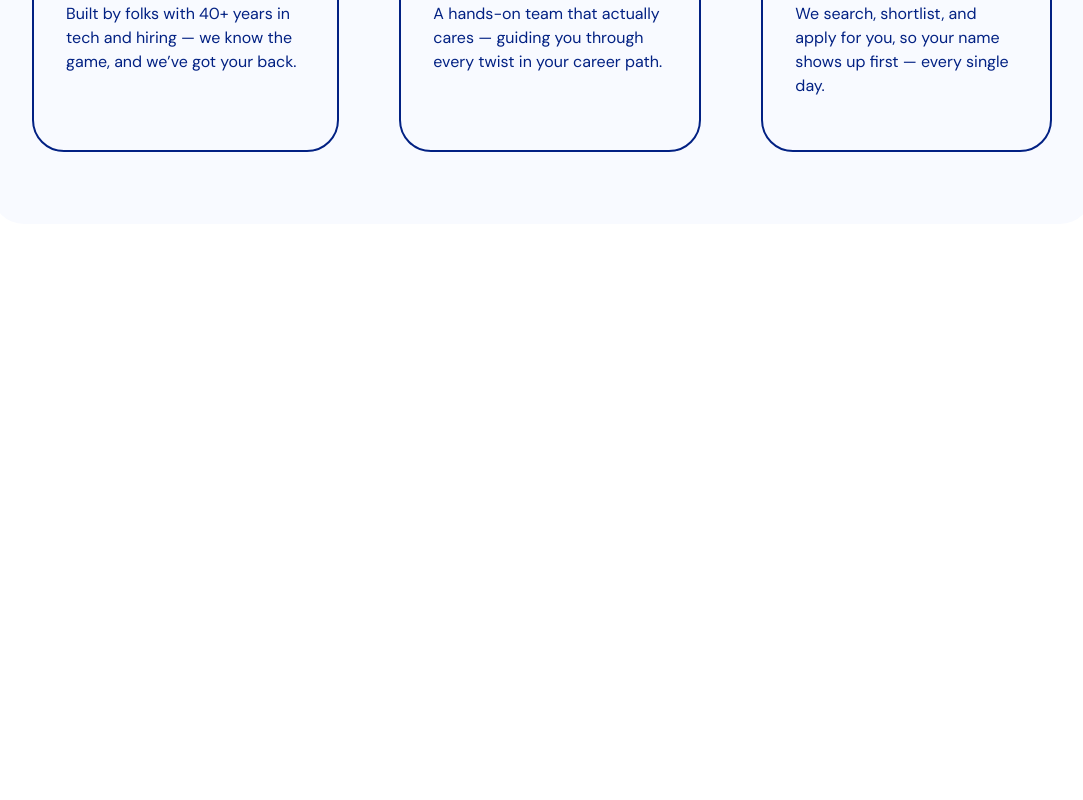
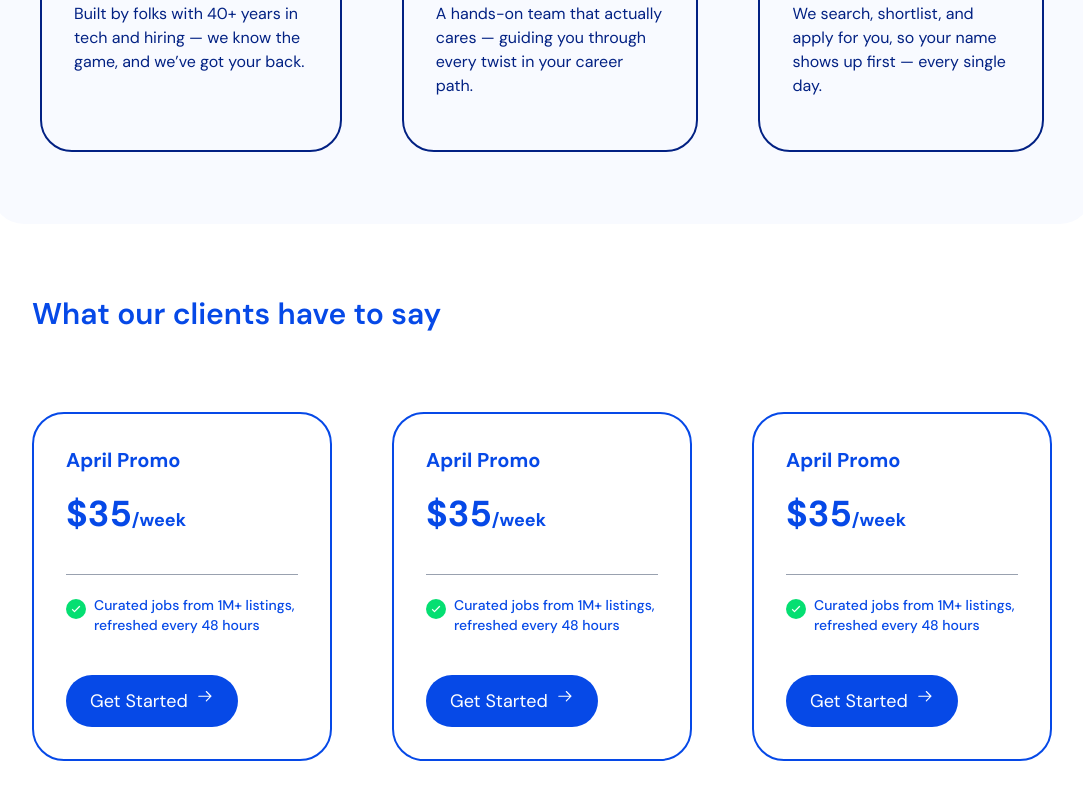
Before and after one commit to ashibullah/MobiusEngine.ai, a React (Vite) app: page / in a window 1280 px wide. Shown: the part 3152-3952 px from the top of the page, without its empty margins (98-1181 px from the left). Before the commit the page ends 3376 px from the top, so only its background shows below. Built offline with nearby package versions, Linux system fonts and the light colour scheme.

Commit message:
service plan

```diff
--- a/src/Pages/Home.jsx
+++ b/src/Pages/Home.jsx
@@ -5,6 +5,7 @@ import WorkSteps from '../components/WorkSteps';
 import AboutUs from '../components/AboutUs';
 import ClientReview from '../components/ClientReview';
 import ChooseUsSection from '../components/ChooseUsSection';
+import ServicePlan from '../components/ServicePlan';
 
 const Home = () => {
     return (
@@ -14,6 +15,7 @@ const Home = () => {
             <AboutUs/>
             <ClientReview/>
             <ChooseUsSection/>
+            <ServicePlan/>
         </div>
     );
 };
--- a/src/components/ChooseUsSection.jsx
+++ b/src/components/ChooseUsSection.jsx
@@ -7,9 +7,9 @@ import icon3 from '../assets/Star 1.png'
 const ChooseUsSection = () => {
     const des1 = `Built by folks with 40+ years in tech and hiring — we know the game, and we’ve got your back.`
     const des2 =`A hands-on team that actually cares — guiding you through every twist in your career path.`
-    const des3 = `We search, shortlist, and apply for you, so your name shows up first — every single day.`
+    const des3 = `We search, shortlist, and apply for you, so your name shows up first — every single day.`
     return (
-        <div className=" px-10 py-18 w-[1100px] mx-auto bg-[#F8FAFF] rounded-4xl">
+        <div className=" px-12 py-18 w-[1100px] mx-auto bg-[#F8FAFF] rounded-4xl">
             <h1 className='text-lightblue font-semibold text-3xl mb-10'>Why Choose Us?</h1>
             <div className='flex justify-between gap-15 '>
                 <Box img = {icon1} des={des1} tittle = {'Tried, Tested, Trusted'}/>
--- /dev/null
+++ b/src/components/ServicePlan.jsx
@@ -0,0 +1,19 @@
+import React from 'react';
+import PackageBox from './Shared/PackageBox';
+
+const ServicePlan = () => {
+    return (
+        <div className=" px-10 py-18 w-[1100px] mx-auto">
+            <h1 className='text-lightblue font-semibold text-3xl mb-20'>What our clients have to say</h1>
+
+            <div className='flex gap-15'>
+                <PackageBox/>
+                <PackageBox/>
+                <PackageBox/>
+            </div>
+
+        </div>
+    );
+};
+
+export default ServicePlan;
--- /dev/null
+++ b/src/components/Shared/LandscapeCard.jsx
@@ -0,0 +1,11 @@
+import React from 'react';
+
+const LandscapeCard = () => {
+    return (
+        <div>
+
+        </div>
+    );
+};
+
+export default LandscapeCard;
--- /dev/null
+++ b/src/components/Shared/PackageBox.jsx
@@ -0,0 +1,29 @@
+import React from 'react';
+import { GoArrowRight } from 'react-icons/go';
+import { IoIosCheckmark } from 'react-icons/io';
+
+const PackageBox = () => {
+    return (
+        <div className='text-[#0649E7]  border-2 rounded-4xl  p-8'>
+            <h3 className='font-bold text-xl mb-5' >April Promo</h3>
+            <h2 className='font-bold text-4xl mb-10 '>$35<span className='text-lg'>/week</span></h2>
+            <div className=' text-gray-400'>
+                <hr className='mb-5' />
+            </div>
+            <div>
+                <div className='flex justify-center items-start gap-2 mb-2'>
+                    <IoIosCheckmark className='mt-1 bg-green-400 text-white rounded-full w-5 h-5 flex-shrink-0' />
+                    <p className='text-sm font-medium'>Curated jobs from 1M+ listings, refreshed every 48 hours</p>
+                </div>
+
+            </div>
+            <div></div>
+            <div className='mt-10 text-lg bg-[#0649E7] text-white px-6 py-3 rounded-full flex items-start gap-2  text-darkblue w-fit'>
+                <p className='text-white' >Get Started</p>
+                <GoArrowRight className='text-white' />
+            </div>
+        </div>
+    );
+};
+
+export default PackageBox;
```
